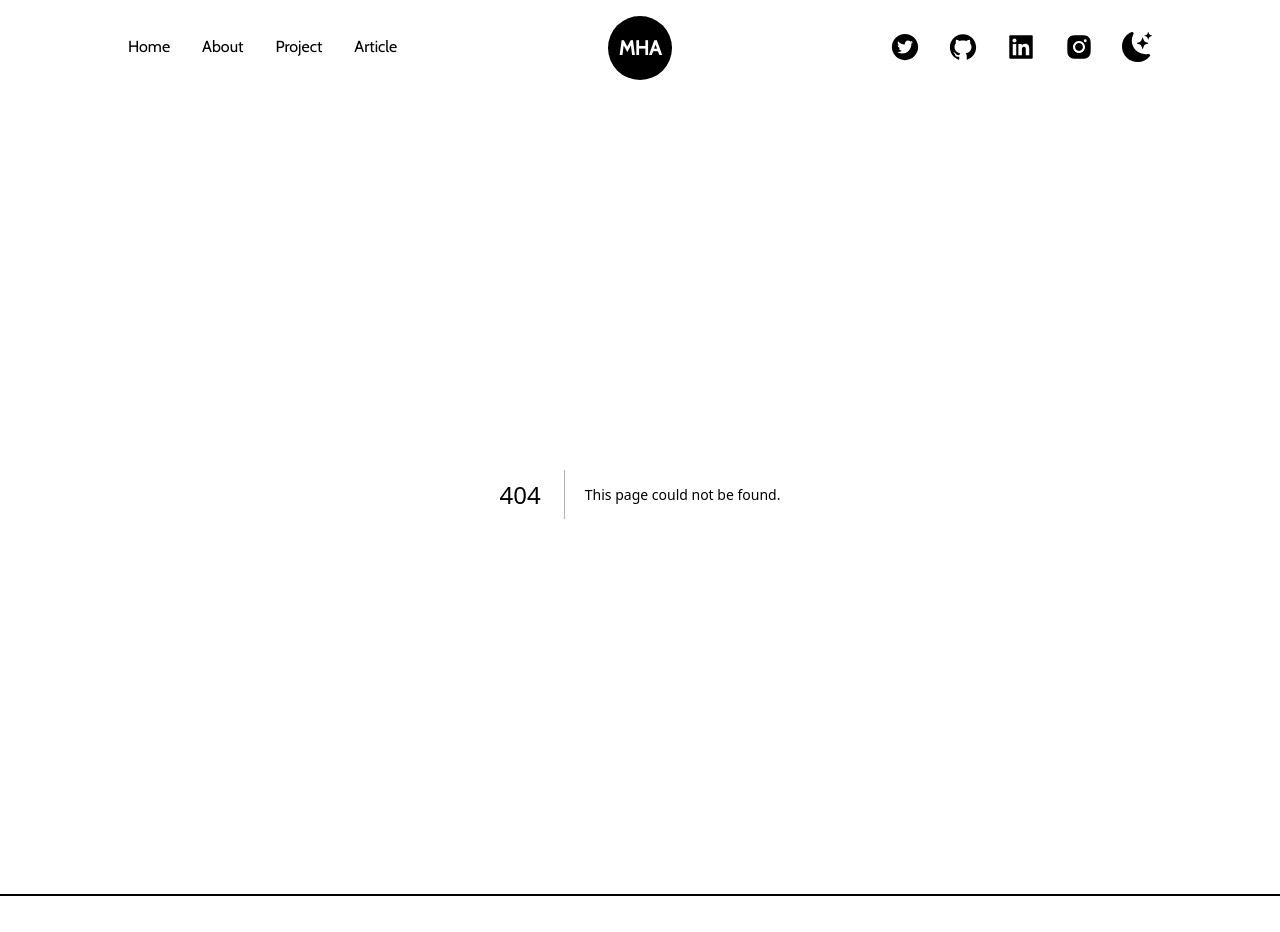
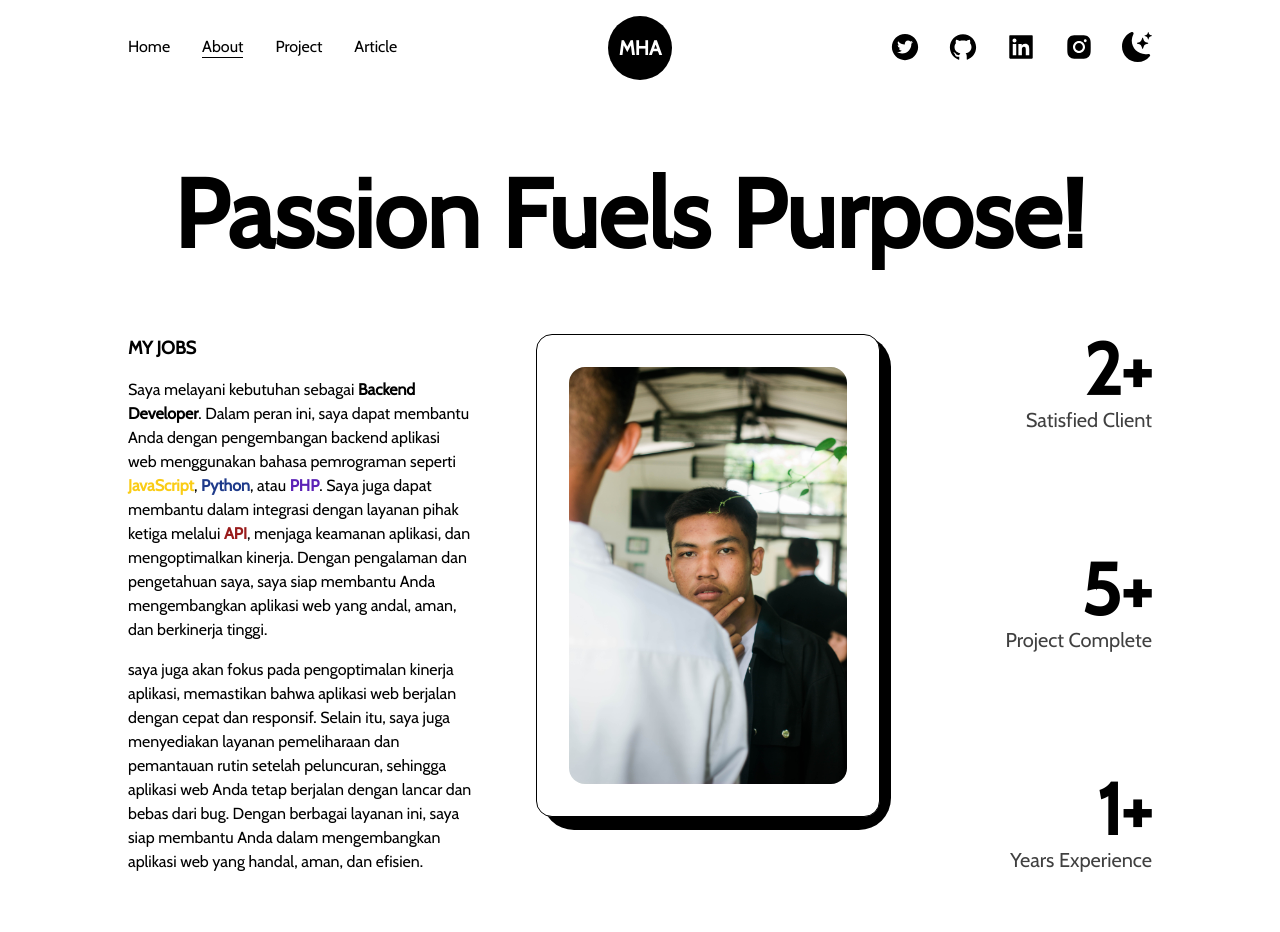
Before and after one commit to MHafidafandi/Hafid-Portofolio, a Next.js app: page /about in a window 1280 px wide. Before the commit this address had no page. Shown: the top 932 px of the page. Built offline with nearby package versions, Linux system fonts and the light colour scheme.

Commit message:
add about page

```diff
--- a/src/components/AnimatedText.jsx
+++ b/src/components/AnimatedText.jsx
@@ -30,7 +30,7 @@ const AnimatedText = ({ text, className = "" }) => {
   return (
     <div className="w-full mx-auto py-2 flex items-center justify-center text-left overflow-hidden">
       <motion.h1
-        className={`inline-block w-full text-black font-bold capitalize text-5xl ${className}`}
+        className={`inline-block w-full text-black font-bold capitalize text-8xl ${className}`}
         variants={quote}
         initial="initial"
         animate="animate"
--- a/src/components/Navbar.jsx
+++ b/src/components/Navbar.jsx
@@ -31,7 +31,7 @@ export default function Navbar() {
     <header className="w-full px-32 py-8 font-medium flex justify-between items-center">
       <nav className="">
         <CustomLink href="/" className="mr-4" title="Home" />
-        <CustomLink href="" className="m-4" title="About" />
+        <CustomLink href="/about" className="m-4" title="About" />
         <CustomLink href="" className="m-4" title="Project" />
         <CustomLink href="" className="ml-4" title="Article" />
       </nav>
--- /dev/null
+++ b/src/pages/about.js
@@ -0,0 +1,113 @@
+import AnimatedText from "@/components/AnimatedText";
+import Layout from "@/components/Layout";
+import Head from "next/head";
+import Image from "next/image";
+import React, { useEffect, useRef } from "react";
+import aboutAvatar from "../../public/about-avatar.jpg";
+import { useInView, useMotionValue, useSpring } from "framer-motion";
+
+const AnimatedNumbers = ({ value }) => {
+  const ref = useRef(null);
+  const motionValue = useMotionValue(0);
+  const springValue = useSpring(motionValue, { duration: 3000 });
+  const isInView = useInView(ref, { once: true });
+
+  useEffect(() => {
+    if (isInView) {
+      motionValue.set(value);
+    }
+  }, [isInView, value, motionValue]);
+
+  useEffect(() => {
+    springValue.on("change", (latest) => {
+      if (ref.current && latest.toFixed(0) <= value) {
+        ref.current.textContent = latest.toFixed(0);
+      }
+    });
+  }, [springValue, value]);
+
+  return <span ref={ref}></span>;
+};
+
+const about = () => {
+  return (
+    <>
+      <Head>
+        <title>About Me</title>
+      </Head>
+      <main className="w-full flex flex-col items-center justify-center">
+        <Layout className="pt-16">
+          <AnimatedText text="passion fuels purpose!" className="text-center" />
+          <div className="grid grid-cols-8 gap-16 mt-16 ">
+            <div className="col-span-3 flex flex-col items-start justify-start">
+              <h2 className="mb-4 text-lg font-bold uppercase text-black">
+                My Jobs
+              </h2>
+              <p className="font-medium mb-4">
+                Saya melayani kebutuhan sebagai{" "}
+                <span className="font-bold">Backend Developer</span>. Dalam
+                peran ini, saya dapat membantu Anda dengan pengembangan backend
+                aplikasi web menggunakan bahasa pemrograman seperti{" "}
+                <span className="text-yellow-400 font-bold">JavaScript</span>,
+                {"  "}
+                <span className="text-blue-900 font-bold"> Python</span>, atau{" "}
+                <span className="text-violet-800 font-bold">PHP</span>. Saya
+                juga dapat membantu dalam integrasi dengan layanan pihak ketiga
+                melalui
+                <span className="text-red-800 font-bold"> API</span>, menjaga
+                keamanan aplikasi, dan mengoptimalkan kinerja. Dengan pengalaman
+                dan pengetahuan saya, saya siap membantu Anda mengembangkan
+                aplikasi web yang andal, aman, dan berkinerja tinggi.
+              </p>
+              <p className="font-medium">
+                saya juga akan fokus pada pengoptimalan kinerja aplikasi,
+                memastikan bahwa aplikasi web berjalan dengan cepat dan
+                responsif. Selain itu, saya juga menyediakan layanan
+                pemeliharaan dan pemantauan rutin setelah peluncuran, sehingga
+                aplikasi web Anda tetap berjalan dengan lancar dan bebas dari
+                bug. Dengan berbagai layanan ini, saya siap membantu Anda dalam
+                mengembangkan aplikasi web yang handal, aman, dan efisien.
+              </p>
+            </div>
+            <div className="col-span-3 relative h-max rounded-2xl bg-white p-8 border border-solid border-black">
+              <div className="absolute -z-50 top-0 -right-3 w-[102%] h-[103%] rounded-[2rem] bg-black" />
+              <Image
+                src={aboutAvatar}
+                alt="about-avatar"
+                className="w-full h-auto rounded-2xl"
+              />
+            </div>
+            <div className="col-span-2 flex flex-col items-end justify-between">
+              <div className="flex flex-col items-end justify-center">
+                <span className="inline-block text-7xl font-bold">
+                  <AnimatedNumbers value={2} />+
+                </span>
+                <h2 className="text-xl font-medium capitalize text-black/75">
+                  satisfied client
+                </h2>
+              </div>
+              <div className="flex flex-col items-end justify-center">
+                <span className="inline-block text-7xl font-bold">
+                  <AnimatedNumbers value={5} />+
+                </span>
+                <h2 className="text-xl font-medium capitalize text-black/75">
+                  Project Complete
+                </h2>
+              </div>
+              <div className="flex flex-col items-end justify-center">
+                <span className="inline-block text-7xl font-bold">
+                  <AnimatedNumbers value={1} />+
+                </span>
+                <h2 className="text-xl font-medium capitalize text-black/75">
+                  Years experience
+                </h2>
+              </div>
+            </div>
+          </div>
+        </Layout>
+      </main>
+    </>
+  );
+};
+
+export default about;
--- a/src/pages/index.js
+++ b/src/pages/index.js
@@ -27,8 +27,9 @@ export default function home() {
             <div className="w-1/2 flex flex-col items-center self-center">
               <AnimatedText
                 text={
-                  "Muhammad Hafid Afandi,Student And Backend Web Developer."
+                  "Muhammad Hafid Afandi, Student And Backend Web Developer."
                 }
+                className="!text-5xl"
               />
               <p className="my-4 text-base font-medium">
                 Saya adalah seorang mahasiswa dan Backend Web Developer. Saya
```
Also changed, not shown: public/about-avatar.jpg (added).
